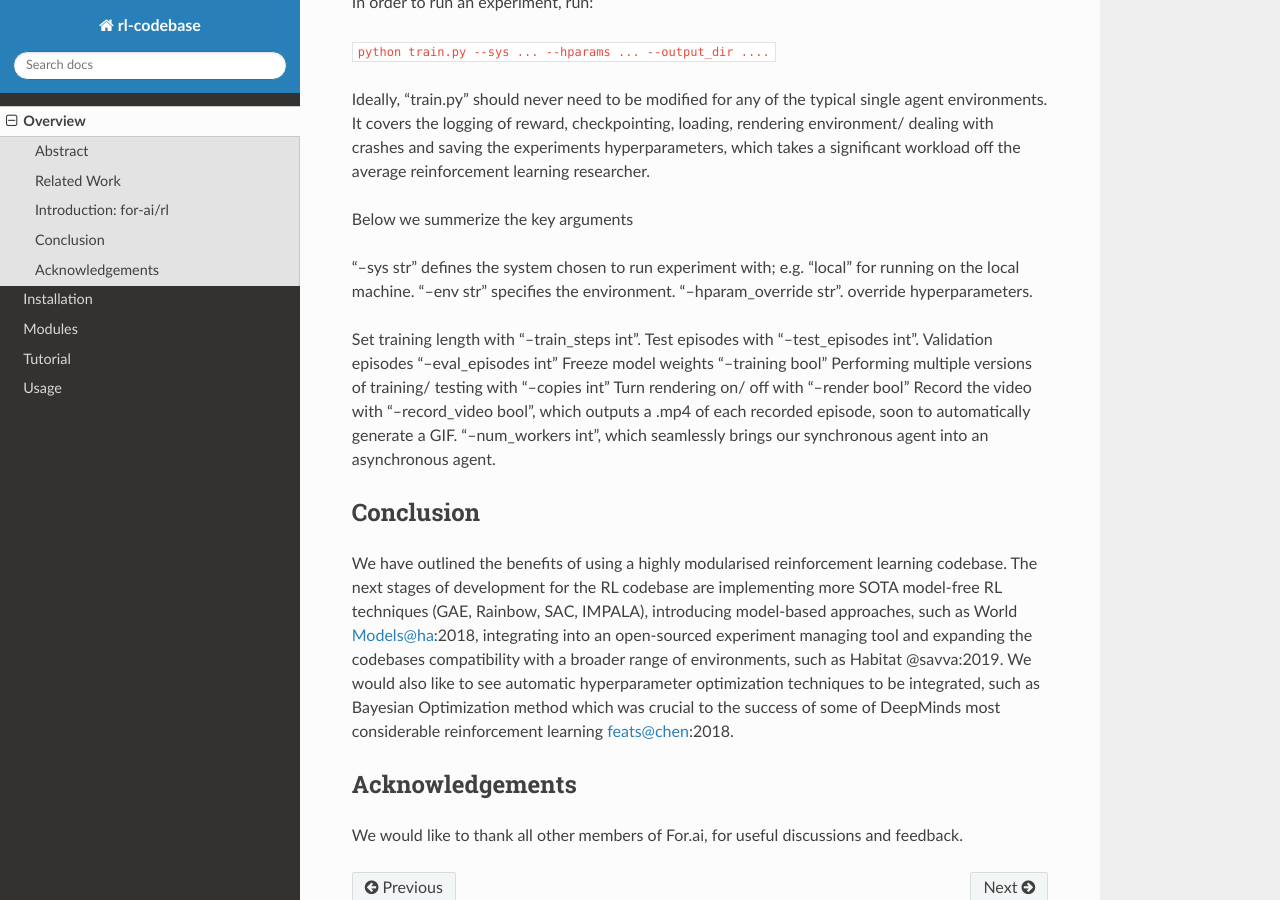
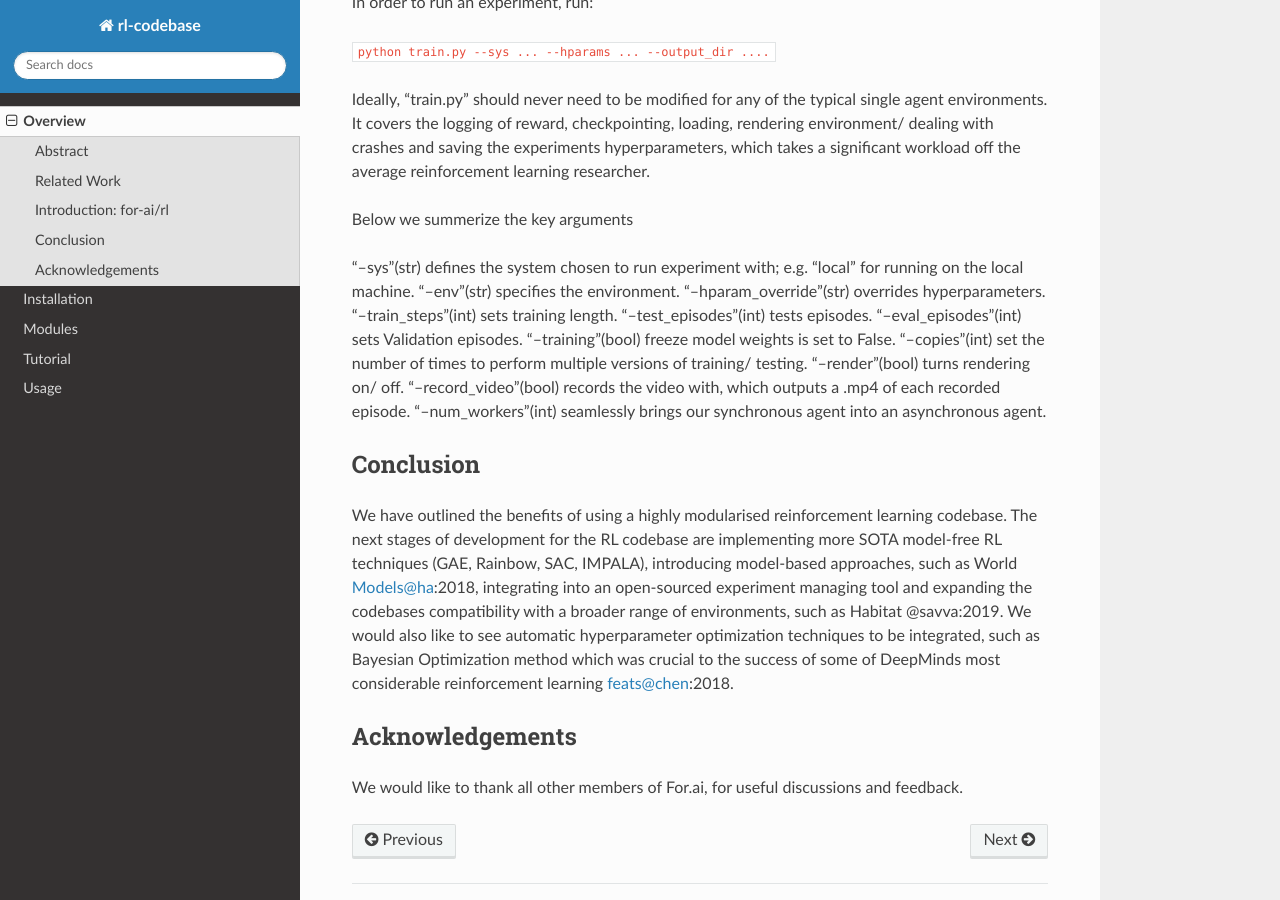
Before and after one commit to hsezhiyan/forai-rl-docs, a Sphinx documentation site: the page built from docs/contents.rst, in a window 1280 px wide and 900 px high, scrolled down 2568 px. Built offline with Sphinx 7.4.7 and the Read the Docs theme 2.0.0, drawn with Linux system fonts in a browser that asks for light colours.

Commit message:
refactored the arguments paragraph

```diff
--- a/docs/contents.rst
+++ b/docs/contents.rst
@@ -84,11 +84,17 @@
 Below we summerize the key arguments ::
 
 
-“--sys str” defines the system chosen to run experiment with;  e.g. “local” for running on the local machine.
-“--env str” specifies the environment.
-“--hparam_override str”. override hyperparameters.
-
-Set training length with “--train_steps int”. Test episodes with “--test_episodes int”. Validation episodes “--eval_episodes int” Freeze model weights “--training bool” Performing multiple versions of training/ testing with “--copies int” Turn rendering on/ off with “--render bool” Record the video with “--record_video bool”, which outputs a .mp4 of each recorded episode, soon to automatically generate a GIF. “--num_workers int”, which seamlessly brings our synchronous agent into an asynchronous agent.
+“--sys”(str) defines the system chosen to run experiment with;  e.g. “local” for running on the local machine.
+“--env”(str) specifies the environment.
+“--hparam_override”(str) overrides hyperparameters.
+“--train_steps”(int) sets training length.
+“--test_episodes”(int) tests episodes.
+“--eval_episodes”(int) sets Validation episodes.
+“--training"(bool) freeze model weights is set to False.
+“--copies”(int) set the number of times to perform multiple versions of training/ testing.
+“--render”(bool) turns rendering on/ off.
+“--record_video”(bool) records the video with, which outputs a .mp4 of each recorded episode.
+“--num_workers"(int) seamlessly brings our synchronous agent into an asynchronous agent.
 
 Conclusion
 ----------
```
